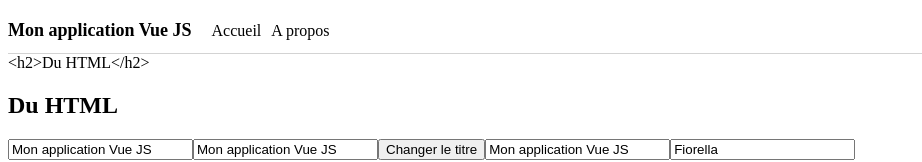
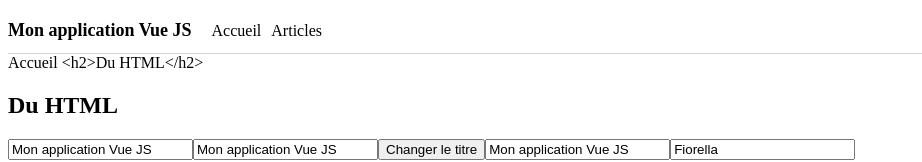
Before and after one commit to matthieumota/vue-ib, a Vue app in the folder 02-vite/: page / in a window 1280 px wide. Shown: the top 162 px of the page, without its empty margins (0-922 px from the left). Built offline with nearby package versions, Linux system fonts and the light colour scheme; no server answers.

Commit message:
Implement router

```diff
--- a/02-vite/package.json
+++ b/02-vite/package.json
@@ -12,7 +12,8 @@
   },
   "dependencies": {
     "axios": "^1.7.2",
-    "vue": "^3.4.29"
+    "vue": "^3.4.29",
+    "vue-router": "^4.4.0"
   },
   "devDependencies": {
     "@rushstack/eslint-patch": "^1.8.0",
--- a/02-vite/src/App.vue
+++ b/02-vite/src/App.vue
@@ -1,5 +1,7 @@
 <template>
   <Navbar :title="title" theme="light" />
+
+  <RouterView />
 
   {{ html }}
   <span v-html="html"></span> <!-- Attention aux failles XSS -->
@@ -49,6 +51,7 @@ import Navbar from './components/Navbar.vue'
 import Title from './components/Title.vue'
 import Counter from './components/Counter.vue'
 import Ajax from './components/Ajax.vue'
+import { RouterView } from 'vue-router'
 
 const incrementTotal = (event, product) => {
   // @todo Améliorer le panier pour éviter les doublons
--- a/02-vite/src/components/Navbar.vue
+++ b/02-vite/src/components/Navbar.vue
@@ -1,4 +1,6 @@
 <script setup>
+    import { RouterLink } from 'vue-router';
+
     defineProps(['title', 'theme']);
 </script>
 
@@ -6,8 +8,8 @@
     <div class="navbar" :class="{ dark: theme !== 'light' }">
         <h1>{{ title ?? 'Menu' }}</h1>
         <nav>
-            <a href="#">Accueil</a>
-            <a href="#">A propos</a>
+            <RouterLink to="/">Accueil</RouterLink>
+            <RouterLink to="/articles">Articles</RouterLink>
         </nav>
     </div>
 </template>
--- a/02-vite/src/main.js
+++ b/02-vite/src/main.js
@@ -2,5 +2,6 @@
 
 import { createApp } from 'vue'
 import App from './App.vue'
+import router from './router'
 
-createApp(App).mount('#app')
+createApp(App).use(router).mount('#app')
--- /dev/null
+++ b/02-vite/src/router.js
@@ -0,0 +1,13 @@
+import { createRouter, createWebHistory } from 'vue-router';
+import HomeView from './views/HomeView.vue';
+import PostsView from './views/PostsView.vue';
+
+const router = createRouter({
+  history: createWebHistory(),
+  routes: [
+    { path: '/', component: HomeView },
+    { path: '/articles', component: PostsView }
+  ],
+});
+
+export default router;
--- /dev/null
+++ b/02-vite/src/views/HomeView.vue
@@ -0,0 +1,3 @@
+<template>
+    Accueil
+</template>
--- /dev/null
+++ b/02-vite/src/views/PostsView.vue
@@ -0,0 +1,3 @@
+<template>
+    Articles
+</template>
```
Also changed, not shown: 1 other file (tests, documents, lock files or other folders).
